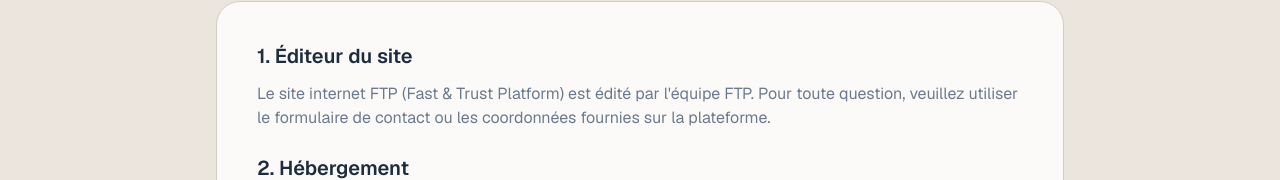
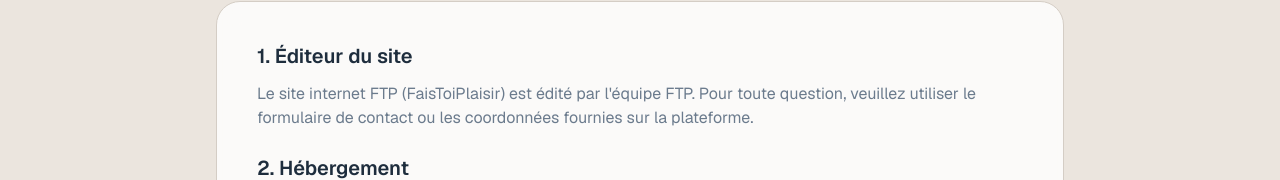
Before and after one commit to lewandgesky/ftp, a Next.js app: page /mentions-legales in a window 1280 px wide. Shown: the part 175-355 px from the top of the page. Built offline with nearby package versions, Linux system fonts and the light colour scheme.

Commit message:
chore: replace 'Fast & Trust Platform' with 'FaisToiPlaisir' across the project

```diff
--- a/src/app/mentions-legales/page.tsx
+++ b/src/app/mentions-legales/page.tsx
@@ -14,7 +14,7 @@
             <section>
               <h2 className="text-xl font-semibold text-[#1e2d3d] mb-3">1. Éditeur du site</h2>
               <p>
-                Le site internet FTP (Fast & Trust Platform) est édité par l'équipe FTP.
+                Le site internet FTP (FaisToiPlaisir) est édité par l'équipe FTP.
                 Pour toute question, veuillez utiliser le formulaire de contact ou les coordonnées fournies sur la plateforme.
               </p>
             </section>
```
Also changed, not shown: 2 other files (tests, documents, lock files or other folders).
